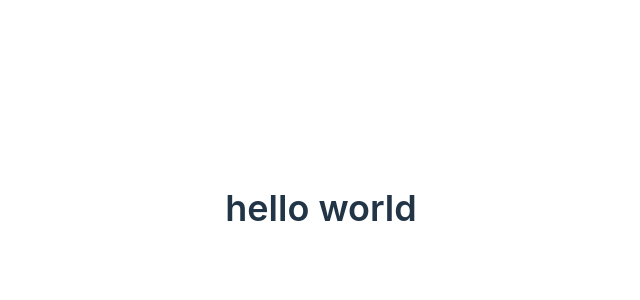
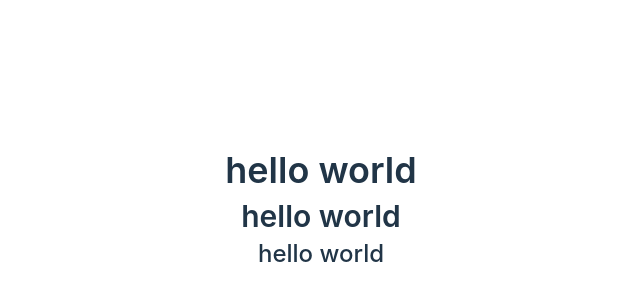
Before and after one commit to Egomann88/BlackJack, a Vue app: page / in a window 1280 px wide. Shown: the part 192-492 px from the top of the page, without its empty margins (319-959 px from the left). Built offline with nearby package versions, Linux system fonts and the light colour scheme.

Commit message:
HelloWorld renamed to Main

```diff
--- a/src/App.vue
+++ b/src/App.vue
@@ -1,9 +1,9 @@
 <template>
-  <HelloWorld />
+  <Main />
 </template>
 
 <script setup lang="ts">
-import HelloWorld from './components/HelloWorld.vue'
+import Main from './components/Main.vue'
 </script>
 
 <style scoped>
--- a/src/components/HelloWorld.vue
+++ /dev/null
@@ -1,11 +0,0 @@
-<template>
-  <div>
-    <h1>hello world</h1>
-  </div>
-</template>
-
-<script setup lang="ts">
-</script>
-
-<style scoped>
-</style>
--- /dev/null
+++ b/src/components/Main.vue
@@ -0,0 +1,20 @@
+<template>
+  <div>
+    <h1>hello world</h1>
+    <h2>hello world</h2>
+    <h3>hello world</h3>
+  </div>
+</template>
+
+<script lang="ts">
+import { defineComponent } from "vue";
+
+export default defineComponent({
+  setup() { },
+  mounted() { },
+  methods: {},
+});
+</script>
+
+<style scoped>
+</style>
```
